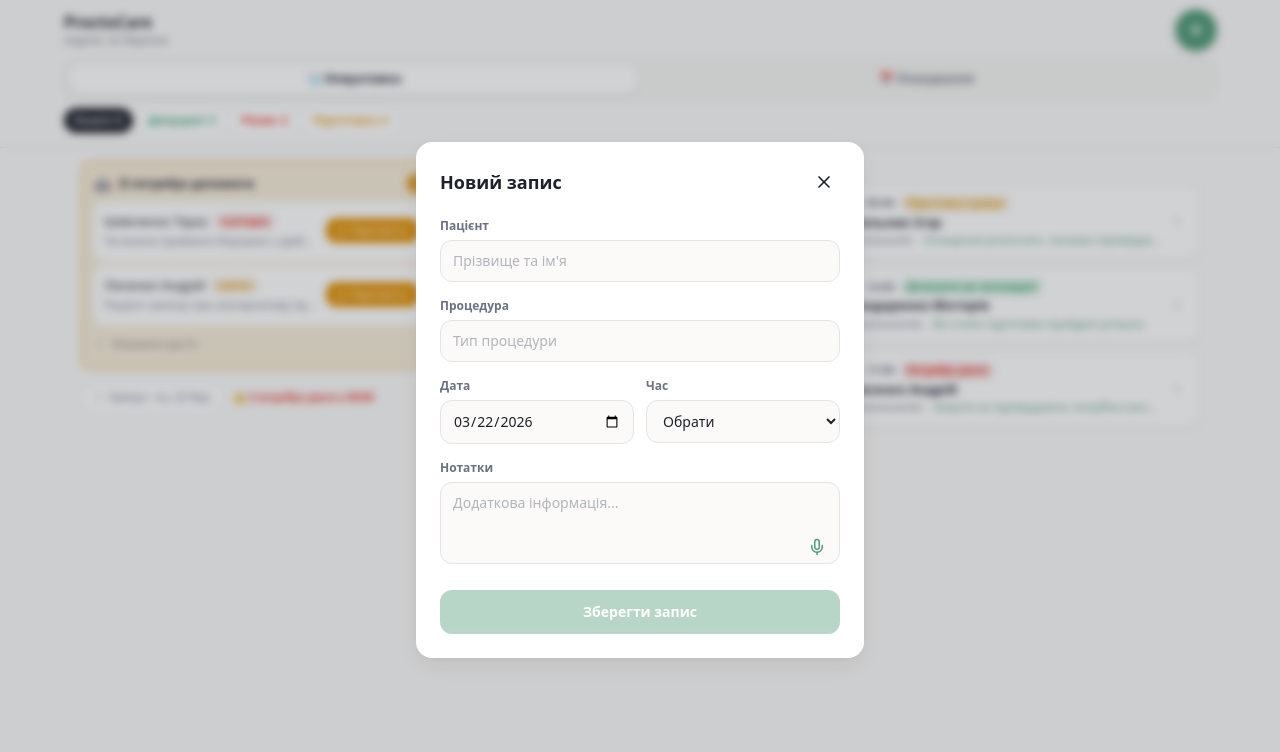
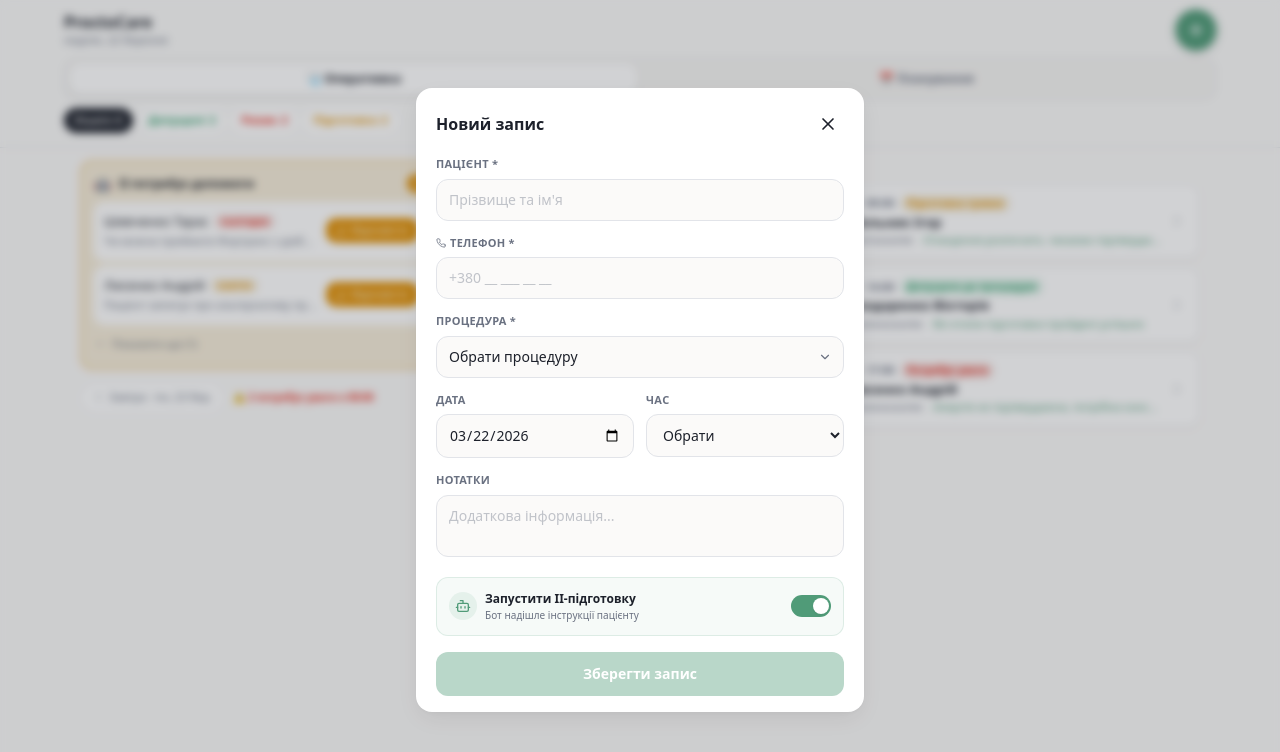
Before and after one commit to biztriumph-maker/proctocare-ua-dash, a React (Vite) app: page / in a window 1280 px wide. Both pictures are taken after a click on the button 1196 px from the left and 30 px from the top of the page. Shown: the top 752 px of the page. Built offline with nearby package versions, Linux system fonts and the light colour scheme; the HTML template or start-up script is replaced by a standard one.

Commit message:
Smart booking modal created
Co-authored-by: biztriumph-maker <263325572+biztriumph-maker@users.noreply.github.com>

```diff
--- a/src/components/NewEntryForm.tsx
+++ b/src/components/NewEntryForm.tsx
@@ -1,111 +1,238 @@
-import { X, Mic } from "lucide-react";
-import { useState } from "react";
+import { X, Phone, Bot, ChevronDown } from "lucide-react";
+import { useState, useRef } from "react";
+import { cn } from "@/lib/utils";
+
+export interface NewEntryData {
+  name: string;
+  phone: string;
+  procedure: string;
+  date: string;
+  time: string;
+  notes: string;
+  aiPrep: boolean;
+}
 
 interface NewEntryFormProps {
   prefillDate?: string;
   prefillTime?: string;
   onClose: () => void;
-  onSave: (entry: { name: string; procedure: string; date: string; time: string; notes: string }) => void;
-  bookedHours?: number[];
+  onSave: (entry: NewEntryData) => void;
 }
+
+const PROCEDURES = [
+  "Колоноскопія",
+  "Ректоскопія",
+  "Аноскопія",
+  "Консультація",
+  "Сигмоскопія",
+];
+
+const PATIENT_SUGGESTIONS = [
+  "Коваленко Олена",
+  "Мельник Ігор",
+  "Шевченко Тарас",
+  "Бондаренко Вікторія",
+  "Ткаченко Наталія",
+  "Лисенко Андрій",
+  "Гриценко Марія",
+  "Петренко Олег",
+  "Сидоренко Ірина",
+];
 
 const HOURS = Array.from({ length: 10 }, (_, i) => i + 8);
 
-export function NewEntryForm({ prefillDate, prefillTime, onClose, onSave, bookedHours = [8, 9, 11, 14, 16] }: NewEntryFormProps) {
+export function NewEntryForm({ prefillDate, prefillTime, onClose, onSave }: NewEntryFormProps) {
   const [name, setName] = useState("");
+  const [phone, setPhone] = useState("");
   const [procedure, setProcedure] = useState("");
   const [date, setDate] = useState(prefillDate || new Date().toISOString().slice(0, 10));
   const [time, setTime] = useState(prefillTime || "");
   const [notes, setNotes] = useState("");
+  const [aiPrep, setAiPrep] = useState(true);
+  const [showSuggestions, setShowSuggestions] = useState(false);
+  const nameRef = useRef<HTMLInputElement>(null);
+
+  const filteredSuggestions = name.length > 0
+    ? PATIENT_SUGGESTIONS.filter((p) => p.toLowerCase().includes(name.toLowerCase()))
+    : [];
 
   const handleSave = () => {
-    if (!name || !date || !time) return;
-    onSave({ name, procedure, date, time, notes });
+    if (!name || !date || !time || !procedure) return;
+    onSave({ name, phone, procedure, date, time, notes, aiPrep });
   };
+
+  const formattedDate = (() => {
+    try {
+      const d = new Date(date + "T00:00:00");
+      return d.toLocaleDateString("uk-UA", { weekday: "short", day: "numeric", month: "long" });
+    } catch {
+      return date;
+    }
+  })();
 
   return (
     <div className="fixed inset-0 z-50 flex items-end sm:items-center justify-center bg-foreground/20 backdrop-blur-sm animate-fade-in">
-      <div className="bg-surface-raised w-full max-w-md rounded-t-2xl sm:rounded-2xl shadow-elevated p-6 space-y-5 animate-reveal-up max-h-[90vh] overflow-y-auto">
+      <div className="bg-surface-raised w-full max-w-md rounded-t-2xl sm:rounded-2xl shadow-elevated p-5 space-y-4 animate-slide-up max-h-[92vh] overflow-y-auto safe-bottom">
+        {/* Header */}
         <div className="flex items-center justify-between">
-          <h2 className="text-lg font-bold text-foreground">Новий запис</h2>
+          <div>
+            <h2 className="text-base font-bold text-foreground">Новий запис</h2>
+            {(prefillDate || prefillTime) && (
+              <p className="text-[11px] text-primary font-medium mt-0.5">
+                {formattedDate}{prefillTime ? ` · ${prefillTime}` : ""}
+              </p>
+            )}
+          </div>
           <button onClick={onClose} className="p-1.5 rounded-md hover:bg-accent active:scale-[0.95] transition-all">
             <X size={20} />
           </button>
         </div>
 
-        <div className="space-y-4">
+        <div className="space-y-3.5">
+          {/* Patient name — searchable */}
+          <div className="relative">
+            <label className="text-[11px] font-bold text-muted-foreground uppercase tracking-wide mb-1.5 block">
+              Пацієнт *
+            </label>
+            <input
+              ref={nameRef}
+              value={name}
+              onChange={(e) => {
+                setName(e.target.value);
+                setShowSuggestions(true);
+              }}
+              onFocus={() => setShowSuggestions(true)}
+              onBlur={() => setTimeout(() => setShowSuggestions(false), 150)}
+              placeholder="Прізвище та ім'я"
+              className="w-full px-3 py-2.5 rounded-lg border bg-background text-sm font-medium placeholder:text-muted-foreground/40 focus:outline-none focus:ring-2 focus:ring-primary/20 focus:border-primary/40 transition-all"
+            />
+            {showSuggestions && filteredSuggestions.length > 0 && (
+              <div className="absolute z-10 top-full left-0 right-0 mt-1 bg-popover border rounded-lg shadow-elevated overflow-hidden animate-reveal-up">
+                {filteredSuggestions.slice(0, 5).map((suggestion) => (
+                  <button
+                    key={suggestion}
+                    onMouseDown={() => {
+                      setName(suggestion);
+                      setShowSuggestions(false);
+                    }}
+                    className="w-full text-left px-3 py-2 text-[13px] text-foreground hover:bg-accent/60 transition-colors"
+                  >
+                    {suggestion}
+                  </button>
+                ))}
+              </div>
+            )}
+          </div>
+
+          {/* Phone */}
           <div>
-            <label className="text-xs font-semibold text-muted-foreground mb-1.5 block">Пацієнт</label>
+            <label className="text-[11px] font-bold text-muted-foreground uppercase tracking-wide mb-1.5 block">
+              <Phone size={10} className="inline mr-1 -mt-0.5" />
+              Телефон *
+            </label>
             <input
-              value={name}
-              onChange={(e) => setName(e.target.value)}
-              placeholder="Прізвище та ім'я"
-              className="w-full px-3 py-2.5 rounded-lg border bg-background text-sm placeholder:text-muted-foreground/50 focus:outline-none focus:ring-2 focus:ring-ring/20 transition-shadow"
+              value={phone}
+              onChange={(e) => setPhone(e.target.value)}
+              placeholder="+380 __ ___ __ __"
+              type="tel"
+              className="w-full px-3 py-2.5 rounded-lg border bg-background text-sm font-medium tabular-nums placeholder:text-muted-foreground/40 focus:outline-none focus:ring-2 focus:ring-primary/20 focus:border-primary/40 transition-all"
             />
           </div>
 
-          <div>
-            <label className="text-xs font-semibold text-muted-foreground mb-1.5 block">Процедура</label>
-            <input
+          {/* Procedure — dropdown */}
+          <div className="relative">
+            <label className="text-[11px] font-bold text-muted-foreground uppercase tracking-wide mb-1.5 block">
+              Процедура *
+            </label>
+            <div className="relative">
+              <select
                 value={procedure}
                 onChange={(e) => setProcedure(e.target.value)}
-              placeholder="Тип процедури"
-              className="w-full px-3 py-2.5 rounded-lg border bg-background text-sm placeholder:text-muted-foreground/50 focus:outline-none focus:ring-2 focus:ring-ring/20 transition-shadow"
-            />
+                className="w-full appearance-none px-3 py-2.5 pr-8 rounded-lg border bg-background text-sm font-medium focus:outline-none focus:ring-2 focus:ring-primary/20 focus:border-primary/40 transition-all"
+              >
+                <option value="">Обрати процедуру</option>
+                {PROCEDURES.map((p) => (
+                  <option key={p} value={p}>{p}</option>
+                ))}
+              </select>
+              <ChevronDown size={14} className="absolute right-3 top-1/2 -translate-y-1/2 text-muted-foreground pointer-events-none" />
+            </div>
           </div>
 
+          {/* Date & Time */}
           <div className="grid grid-cols-2 gap-3">
             <div>
-              <label className="text-xs font-semibold text-muted-foreground mb-1.5 block">Дата</label>
+              <label className="text-[11px] font-bold text-muted-foreground uppercase tracking-wide mb-1.5 block">Дата</label>
               <input
                 type="date"
                 value={date}
                 onChange={(e) => setDate(e.target.value)}
-                className="w-full px-3 py-2.5 rounded-lg border bg-background text-sm focus:outline-none focus:ring-2 focus:ring-ring/20 transition-shadow"
+                className="w-full px-3 py-2.5 rounded-lg border bg-background text-sm font-medium focus:outline-none focus:ring-2 focus:ring-primary/20 focus:border-primary/40 transition-all"
               />
             </div>
             <div>
-              <label className="text-xs font-semibold text-muted-foreground mb-1.5 block">Час</label>
+              <label className="text-[11px] font-bold text-muted-foreground uppercase tracking-wide mb-1.5 block">Час</label>
               <select
                 value={time}
                 onChange={(e) => setTime(e.target.value)}
-                className="w-full px-3 py-2.5 rounded-lg border bg-background text-sm focus:outline-none focus:ring-2 focus:ring-ring/20 transition-shadow"
+                className="w-full px-3 py-2.5 rounded-lg border bg-background text-sm font-medium focus:outline-none focus:ring-2 focus:ring-primary/20 focus:border-primary/40 transition-all"
               >
                 <option value="">Обрати</option>
                 {HOURS.map((h) => {
                   const val = `${String(h).padStart(2, "0")}:00`;
-                  const booked = bookedHours.includes(h);
                   return (
-                    <option key={h} value={val} disabled={booked}>
-                      {val} {booked ? "● зайнято" : ""}
-                    </option>
+                    <option key={h} value={val}>{val}</option>
                   );
                 })}
               </select>
             </div>
           </div>
 
+          {/* Notes */}
           <div>
-            <label className="text-xs font-semibold text-muted-foreground mb-1.5 block">Нотатки</label>
-            <div className="relative">
+            <label className="text-[11px] font-bold text-muted-foreground uppercase tracking-wide mb-1.5 block">Нотатки</label>
             <textarea
               value={notes}
               onChange={(e) => setNotes(e.target.value)}
               placeholder="Додаткова інформація..."
-                rows={3}
-                className="w-full px-3 py-2.5 pr-10 rounded-lg border bg-background text-sm placeholder:text-muted-foreground/50 focus:outline-none focus:ring-2 focus:ring-ring/20 transition-shadow resize-none"
+              rows={2}
+              className="w-full px-3 py-2.5 rounded-lg border bg-background text-sm placeholder:text-muted-foreground/40 focus:outline-none focus:ring-2 focus:ring-primary/20 focus:border-primary/40 transition-all resize-none"
             />
-              <button className="absolute right-2 bottom-2 p-1.5 rounded-md text-primary hover:bg-primary/10 active:scale-[0.95] transition-all">
-                <Mic size={18} />
+          </div>
+
+          {/* AI Prep toggle */}
+          <div className="flex items-center justify-between p-3 rounded-lg bg-primary/5 border border-primary/15">
+            <div className="flex items-center gap-2 min-w-0">
+              <div className="w-7 h-7 rounded-full bg-primary/10 flex items-center justify-center shrink-0">
+                <Bot size={16} className="text-primary" />
+              </div>
+              <div className="min-w-0">
+                <p className="text-[12px] font-semibold text-foreground">Запустити ІІ-підготовку</p>
+                <p className="text-[10px] text-muted-foreground">Бот надішле інструкції пацієнту</p>
+              </div>
+            </div>
+            <button
+              onClick={() => setAiPrep(!aiPrep)}
+              className={cn(
+                "relative w-10 h-[22px] rounded-full transition-all duration-200 shrink-0",
+                aiPrep ? "bg-primary" : "bg-border"
+              )}
+            >
+              <span
+                className={cn(
+                  "absolute top-[3px] w-4 h-4 rounded-full bg-white shadow-sm transition-all duration-200",
+                  aiPrep ? "left-[22px]" : "left-[3px]"
+                )}
+              />
             </button>
           </div>
         </div>
-        </div>
 
+        {/* Save button */}
         <button
           onClick={handleSave}
-          disabled={!name || !date || !time}
-          className="w-full py-3 rounded-lg bg-primary text-primary-foreground font-semibold text-sm transition-all duration-200 hover:shadow-card-hover active:scale-[0.97] disabled:opacity-40 disabled:pointer-events-none"
+          disabled={!name || !date || !time || !procedure}
+          className="w-full py-3 rounded-lg bg-primary text-primary-foreground font-bold text-sm transition-all duration-200 hover:shadow-card-hover active:scale-[0.97] disabled:opacity-40 disabled:pointer-events-none"
         >
           Зберегти запис
         </button>
--- a/src/pages/Index.tsx
+++ b/src/pages/Index.tsx
@@ -7,7 +7,7 @@ import { AIReplyModal, type AIAlertDetail } from "@/components/AIReplyModal";
 import { PatientCard, type Patient, type PatientStatus } from "@/components/PatientCard";
 import { PatientDetailView } from "@/components/PatientDetailView";
 import { CalendarView } from "@/components/CalendarView";
-import { NewEntryForm } from "@/components/NewEntryForm";
+import { NewEntryForm, type NewEntryData } from "@/components/NewEntryForm";
 import { toast } from "sonner";
 import { cn } from "@/lib/utils";
 
@@ -86,6 +86,8 @@ export default function Index() {
   const [patients, setPatients] = useState(MOCK_PATIENTS);
   const [replyAlert, setReplyAlert] = useState<AIAlertDetail | null>(null);
   const [selectedPatient, setSelectedPatient] = useState<Patient | null>(null);
+  const [newlyCreatedId, setNewlyCreatedId] = useState<string | null>(null);
+  const [skeletonPatient, setSkeletonPatient] = useState<Patient | null>(null);
 
   const counts = useMemo(() => ({
     total: patients.length,
@@ -105,6 +107,43 @@ export default function Index() {
       time: hour !== undefined ? `${String(hour).padStart(2, "0")}:00` : undefined,
     });
     setShowForm(true);
+  }, []);
+
+  const handleSaveEntry = useCallback((entry: NewEntryData) => {
+    const newId = `new-${Date.now()}`;
+
+    // Create skeleton patient immediately
+    const newPatient: Patient = {
+      id: newId,
+      name: entry.name,
+      time: entry.time,
+      procedure: entry.procedure,
+      status: "progress",
+      aiSummary: entry.aiPrep ? "ІІ-бот надсилає інструкції..." : "Очікує підготовки",
+    };
+
+    // Show skeleton first
+    setSkeletonPatient(newPatient);
+    setShowForm(false);
+    setNewlyCreatedId(newId);
+
+    // Simulate loading — after 1.5s, add real patient and open detail
+    setTimeout(() => {
+      setSkeletonPatient(null);
+      setPatients((prev) => [...prev, newPatient]);
+
+      // Auto-open detail view
+      setSelectedPatient(newPatient);
+
+      toast.success(`Запис створено: ${entry.name} о ${entry.time}`, {
+        description: entry.aiPrep ? "ІІ-бот розпочав підготовку" : undefined,
+      });
+    }, 1500);
+
+    // Clear pulse highlight after 3 seconds
+    setTimeout(() => {
+      setNewlyCreatedId(null);
+    }, 4500);
   }, []);
 
   const handleAIReply = useCallback((alertId: string) => {
@@ -240,10 +279,16 @@ export default function Index() {
                     patient={patient}
                     index={i}
                     onClick={handlePatientClick}
+                    isNew={patient.id === newlyCreatedId}
                   />
                 ))}
+
+                {/* Skeleton card while loading */}
+                {skeletonPatient && (
+                  <SkeletonCard patient={skeletonPatient} />
+                )}
               </div>
-              {filtered.length === 0 && (
+              {filtered.length === 0 && !skeletonPatient && (
                 <div className="text-center py-12 text-muted-foreground text-sm animate-fade-in">
                   Немає пацієнтів з таким статусом
                 </div>
@@ -263,10 +308,7 @@ export default function Index() {
           prefillDate={formPrefill.date}
           prefillTime={formPrefill.time}
           onClose={() => setShowForm(false)}
-          onSave={(entry) => {
-            toast.success(`Запис створено: ${entry.name} о ${entry.time}`);
-            setShowForm(false);
-          }}
+          onSave={handleSaveEntry}
         />
       )}
 
@@ -289,3 +331,27 @@ export default function Index() {
     </div>
   );
 }
+
+// ── Skeleton Card ──
+function SkeletonCard({ patient }: { patient: Patient }) {
+  return (
+    <div className="w-full bg-surface-raised rounded-lg border-l-4 border-l-status-progress px-3.5 py-2.5 border border-border/50 shadow-card animate-pulse">
+      <div className="space-y-2">
+        <div className="flex items-center gap-2">
+          <div className="w-3 h-3 rounded-full bg-muted animate-pulse" />
+          <div className="h-3 w-12 bg-muted rounded animate-pulse" />
+          <div className="h-3 w-20 bg-muted rounded-full animate-pulse" />
+        </div>
+        <div className="h-4 w-32 bg-muted rounded animate-pulse" />
+        <div className="flex items-center gap-2">
+          <div className="h-3 w-20 bg-muted rounded animate-pulse" />
+          <div className="h-3 w-40 bg-primary/10 rounded animate-pulse" />
+        </div>
+      </div>
+      <p className="text-[10px] text-primary font-medium mt-1.5 flex items-center gap-1">
+        <span className="w-1.5 h-1.5 rounded-full bg-primary animate-pulse" />
+        Створення запису для {patient.name}...
+      </p>
+    </div>
+  );
+}
```
Also changed, not shown: src/components/PatientCard.tsx (+5 -3 lines). Lines whose indentation alone changed are shown as unchanged.
